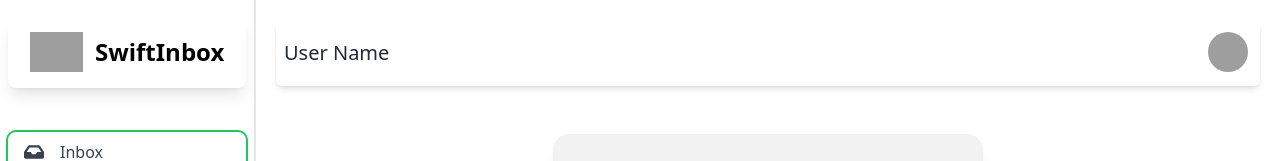
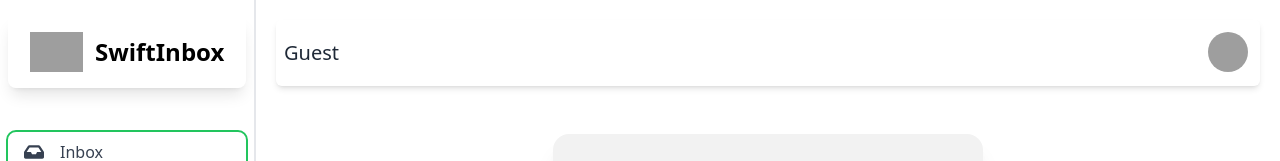
Before and after one commit to mdshahadat12/SwiftInbox-Client, a React (Vite) app: page / in a window 1280 px wide. Shown: the top 161 px of the page. Built offline with nearby package versions, Linux system fonts and the light colour scheme; grey boxes are pictures that could not be loaded.

Commit message:
changed user name to Guest and show displayName when logged in

```diff
--- a/src/Components/Home/Navbar.jsx
+++ b/src/Components/Home/Navbar.jsx
@@ -1,8 +1,10 @@
 const Navbar = () => {
+  // change this to actual user.displayName later
+  const displayName = undefined;
   return (
     <div className="navbar shadow-md sticky rounded-md top-0 z-50 backdrop-blur">
       <div className="flex-1">
-        <a className="text-xl">User Name</a>
+        <a className="text-xl">{displayName || "Guest"}</a>
       </div>
       <div className="flex-none">
         <div className="dropdown dropdown-end">
@@ -23,9 +25,7 @@ const Navbar = () => {
             className="menu menu-sm dropdown-content mt-3 z-[1] p-2 shadow bg-base-100 rounded-box w-52"
           >
             <li>
-              <a className="justify-between">
-                Profile
-              </a>
+              <a className="justify-between">Profile</a>
             </li>
             <li>
               <a>Logout</a>
```
